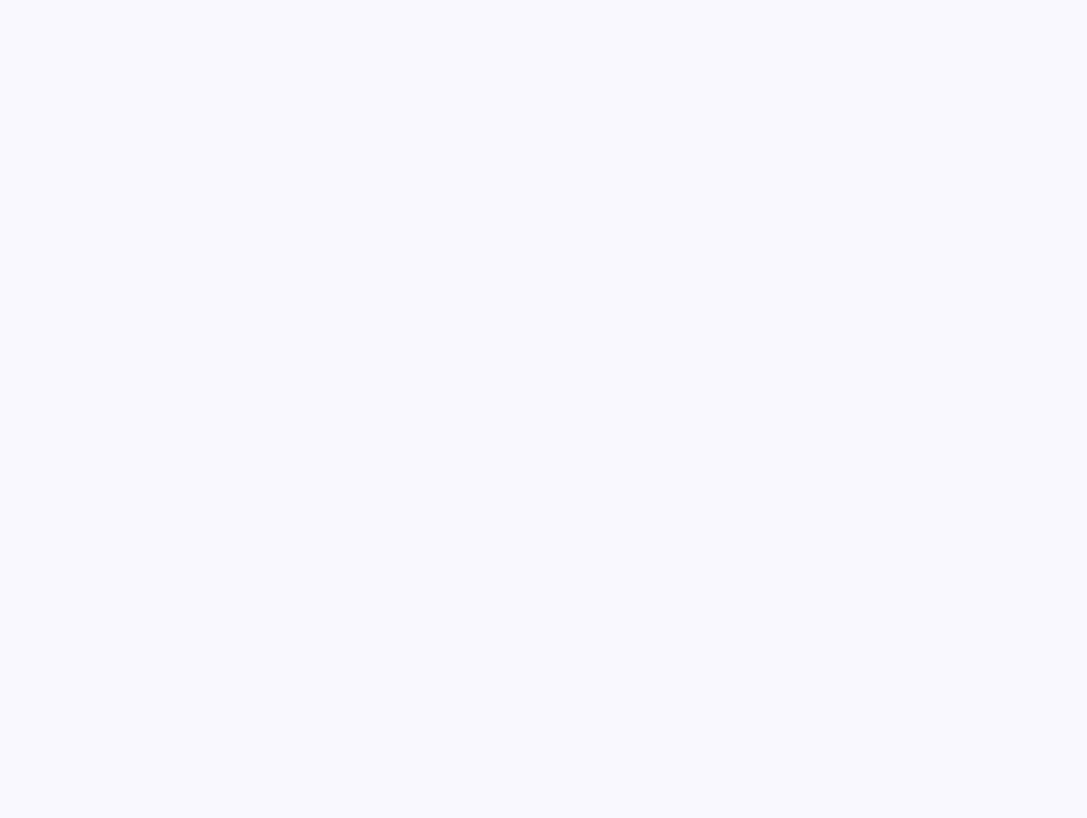
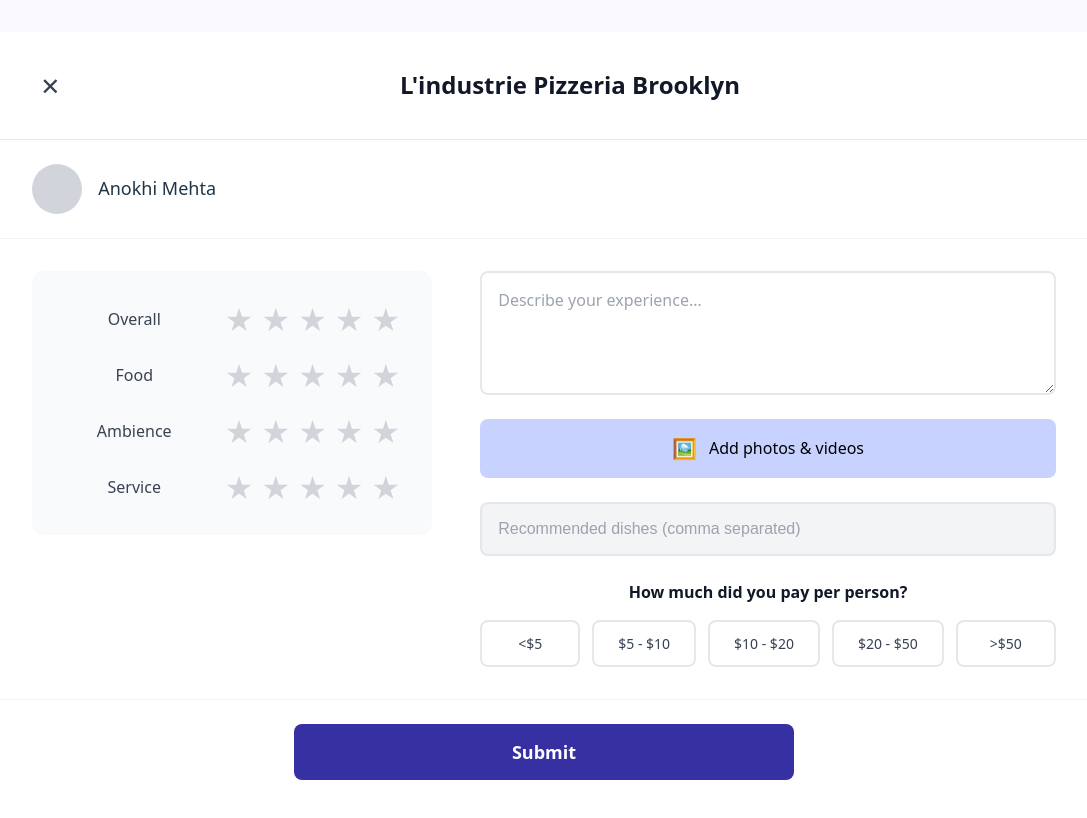
Before and after one commit to anokhimehta/crowdfork, a React app in the folder frontend/: page /review in a window 1280 px wide. Before the commit this address had no page. Shown: the top 818 px of the page, without its empty margins (96-1183 px from the left). Built offline with nearby package versions, Linux system fonts and the light colour scheme; the HTML template or start-up script is replaced by a standard one.

Commit message:
filled out main components for review form, connected via app.jsx

```diff
--- a/frontend/src/App.jsx
+++ b/frontend/src/App.jsx
@@ -3,6 +3,7 @@
 import Login from './pages/Login'
 import SignUp from './pages/SignUp'
 import Search from './pages/Search'
+import ReviewForm from './pages/ReviewForm'
 import './App.css'
 
 function AppRoutes() {
@@ -22,6 +23,7 @@
       <Route path="/login" element={<Login />} />
       <Route path="/signup" element={<SignUp />} />
       <Route path="/search" element={<Search />} />
+      <Route path="/review" element={<ReviewForm />} />
     </Routes>
   );
 }
--- a/frontend/src/pages/ReviewForm.css
+++ b/frontend/src/pages/ReviewForm.css
@@ -0,0 +1,283 @@
+/* Container */
+.review-form-wrap {
+  display: flex;
+  flex-direction: column;
+  min-height: 100vh;
+  background-color: white;
+  max-width: 1200px;
+  margin: 0 auto;
+}
+
+/* Header */
+.review-header {
+  display: flex;
+  align-items: center;
+  padding: 1.5rem 2rem;
+  border-bottom: 1px solid #e5e7eb;
+}
+
+.close-button {
+  background: none;
+  border: none;
+  font-size: 1.5rem;
+  cursor: pointer;
+  padding: 0.5rem;
+  margin-right: 1rem;
+  color: #374151;
+  transition: color 0.2s;
+}
+
+.close-button:hover {
+  color: #000;
+}
+
+.restaurant-title {
+  font-size: 1.5rem;
+  font-weight: 600;
+  flex: 1;
+  color: #111827;
+}
+
+/* User Info */
+.user-info {
+  display: flex;
+  align-items: center;
+  padding: 1.5rem 2rem;
+  gap: 1rem;
+  border-bottom: 1px solid #f3f4f6;
+}
+
+.user-avatar {
+  width: 50px;
+  height: 50px;
+  background-color: #d1d5db;
+  border-radius: 50%;
+}
+
+.user-name {
+  font-size: 1.125rem;
+  font-weight: 500;
+}
+
+/* Form Content */
+.form-content-horizontal {
+  display: grid;
+  grid-template-columns: 400px 1fr;
+  gap: 3rem;
+  padding: 2rem;
+}
+
+.left-column {
+  display: flex;
+  flex-direction: column;
+}
+
+/* Star Ratings */
+.star-ratings {
+  display: flex;
+  flex-direction: column;
+  gap: 1.5rem;
+  background-color: #f9fafb;
+  padding: 2rem;
+  border-radius: 12px;
+}
+
+.rating-row {
+  display: flex;
+  justify-content: space-between;
+  align-items: center;
+}
+
+.rating-label {
+  font-size: 1rem;
+  font-weight: 500;
+  min-width: 140px;
+  color: #374151;
+}
+
+.stars {
+  display: flex;
+  gap: 0.5rem;
+}
+
+.star-button {
+  background: none;
+  border: none;
+  font-size: 2rem;
+  color: #d1d5db;
+  cursor: pointer;
+  transition: all 0.2s;
+  padding: 0;
+  line-height: 1;
+}
+
+.star-button.filled {
+  color: #fbbf24;
+}
+
+.star-button:hover {
+  color: #fbbf24;
+  transform: scale(1.1);
+}
+
+.right-column {
+  display: flex;
+  flex-direction: column;
+  gap: 1.5rem;
+  width: 100%;
+}
+
+/* Text Inputs */
+.review-textarea {
+  width: 100%;
+  padding: 1rem;
+  border: 2px solid #e5e7eb;
+  border-radius: 8px;
+  font-size: 1rem;
+  resize: vertical;
+  font-family: inherit;
+  min-height: 120px;
+  transition: border-color 0.2s;
+  box-sizing: border-box;
+}
+
+.review-textarea:focus {
+  border-color: #3b82f6;
+  outline: none;
+}
+
+.review-textarea::placeholder {
+  color: #9ca3af;
+}
+
+/* Add Media Button */
+.add-photos-button {
+  width: 100%;
+  padding: 1rem;
+  background-color: #c7d2fe;
+  border: none;
+  border-radius: 8px;
+  font-size: 1rem;
+  font-weight: 500;
+  cursor: pointer;
+  display: flex;
+  align-items: center;
+  justify-content: center;
+  gap: 0.75rem;
+  transition: all 0.2s;
+  box-sizing: border-box;
+}
+
+.add-photos-button:hover {
+  background-color: #a5b4fc;
+  transform: translateY(-1px);
+}
+
+.media-icon {
+  font-size: 1.25rem;
+}
+
+/* Dishes Input */
+.recommended-dishes-input {
+  width: 100%;
+  padding: 1rem;
+  background-color: #f3f4f6;
+  border: 2px solid #e5e7eb;
+  border-radius: 8px;
+  font-size: 1rem;
+  transition: all 0.2s;
+  box-sizing: border-box;
+}
+
+.recommended-dishes-input:focus {
+  border-color: #3b82f6;
+  outline: none;
+  background-color: white;
+}
+
+.recommended-dishes-input::placeholder {
+  color: #9ca3af;
+}
+
+/* Price Range */
+.price-section {
+  display: flex;
+  flex-direction: column;
+  gap: 1rem;
+  background-color: transparent; /* Remove background to match */
+  padding: 0; /* Remove padding */
+  border-radius: 8px;
+  align-items: center; /* Center everything inside */
+  text-align: center;
+}
+
+.price-label {
+  font-size: 1rem;
+  font-weight: 600;
+  color: #111827;
+  margin: 0;
+}
+
+.price-options {
+  display: flex;
+  gap: 0.75rem;
+  flex-wrap: wrap;
+  justify-content: center;
+  width: 100%;
+}
+
+.price-button {
+  padding: 0.75rem 1.5rem;
+  background-color: white;
+  border: 2px solid #e5e7eb;
+  border-radius: 8px;
+  font-size: 0.875rem;
+  font-weight: 500;
+  cursor: pointer;
+  transition: all 0.2s;
+  color: #374151;
+  min-width: 100px;
+}
+
+.price-button.selected {
+  background-color: #3b82f6;
+  color: white;
+  border-color: #3b82f6;
+}
+
+.price-button:hover {
+  border-color: #3b82f6;
+  transform: translateY(-1px);
+}
+
+.price-button.selected:hover {
+  background-color: #2563eb;
+}
+
+/* Submit Button */
+.submit-section {
+  padding: 1.5rem 2rem 2rem;
+  border-top: 1px solid #f3f4f6;
+}
+
+.submit-review-button {
+  width: 100%;
+  max-width: 500px;
+  margin: 0 auto;
+  display: block;
+  padding: 1rem;
+  background-color: #3730a3;
+  color: white;
+  border: none;
+  border-radius: 8px;
+  font-size: 1.125rem;
+  font-weight: 600;
+  cursor: pointer;
+  transition: all 0.2s;
+}
+
+.submit-review-button:hover {
+  background-color: #312e81;
+  transform: translateY(-2px);
+  box-shadow: 0 4px 12px rgba(55, 48, 163, 0.3);
+}
--- a/frontend/src/pages/ReviewForm.jsx
+++ b/frontend/src/pages/ReviewForm.jsx
@@ -21,5 +21,110 @@
             priceRange
         });
         // Here you would typically handle form submission, e.g., send data to backend
+        alert("Review submitted!");
     }
+
+    //star rating component
+    const StarRating = ({rating, setRating, label}) => {
+        return (
+            <div className="rating-row">
+                <label className="rating-label">{label}</label>
+                <div className="stars">
+                    {[1, 2, 3, 4, 5].map((star) => (
+                        <button
+                            key={star}
+                            type="button"
+                            className={`star-button ${star <= rating ? 'filled' : ''}`}
+                            onClick={() => setRating(star)}
+                        >
+                            ★
+                        </button>
+                    ))}
+                </div>
+            </div>
+        );
+    };
+
+    return (
+        <div className="review-form-wrap">
+            {/* Header with X button and restaurant name */}
+            <div className="review-header">
+                <button className="close-button" onClick={() => window.history.back()}>
+                    ✕
+                </button>
+                <h1 className="restaurant-title">L'industrie Pizzeria Brooklyn</h1>
+            </div>
+
+            {/* User Info */}
+            <div className="user-info">
+                <div className="user-avatar"></div>
+                <span className="user-name">Anokhi Mehta</span>
+            </div>
+
+            {/* Review Form */}
+            <div className="form-content-horizontal">
+                {/*Left column*/}
+                <div className="left-column">
+                    {/* Star Ratings */}
+                    <div className="star-ratings">
+                        <StarRating label="Overall" rating={overallRating} setRating={setOverallRating} />
+                        <StarRating label="Food" rating={foodRating} setRating={setFoodRating} />
+                        <StarRating label="Ambience" rating={ambienceRating} setRating={setAmbienceRating} />
+                        <StarRating label="Service" rating={serviceRating} setRating={setServiceRating} />
+                    </div>
+                </div>
+
+                {/*Right column*/}
+                <div className="right-column">
+                    {/* Text Areas */}
+                    <textarea
+                        className="review-textarea"
+                        placeholder="Describe your experience..."
+                        value={experience}
+                        onChange={(e) => setExperience(e.target.value)}
+                        rows={4}
+                    />
+
+                    {/* Add Photos Button */}
+                    <button className="add-photos-button">
+                        <span className="media-icon">🖼️</span>
+                        Add photos & videos
+                    </button>
+
+                    {/* Recommended Dishes */}
+                    <input
+                        type="text"
+                        className="recommended-dishes-input"
+                        placeholder="Recommended dishes (comma separated)"
+                        value={recommendedDishes}
+                        onChange={(e) => setRecommendedDishes(e.target.value)}
+                    />
+
+                    {/* Price Range */}
+                    <div className="price-section">
+                        <p className="price-label">How much did you pay per person?</p>
+                        <div className="price-options">
+                            {['<$5', '$5 - $10', '$10 - $20', '$20 - $50', '>$50'].map((range) => (
+                                <button
+                                    key={range}
+                                    type="button"
+                                    className={`price-button ${priceRange === range ? 'selected' : ''}`}
+                                    onClick={() => setPriceRange(range)}
+                                >
+                                    {range}
+                                </button>
+                            ))}
+                        </div>
+                    </div>
+                </div>
+            </div>
+
+            <div className="submit-section">
+                {/* Submit Button */}
+                <button className="submit-review-button" onClick={handleSubmit}>
+                    Submit
+                </button>
+            </div>
+        </div>
+    );
 }
```
